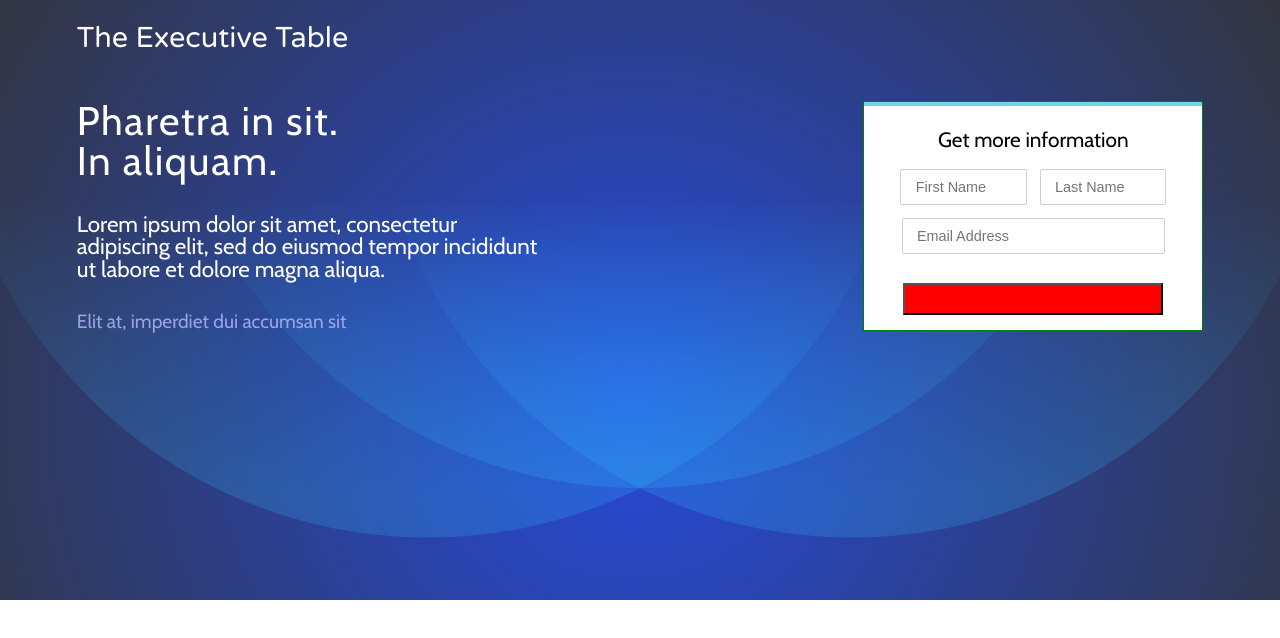
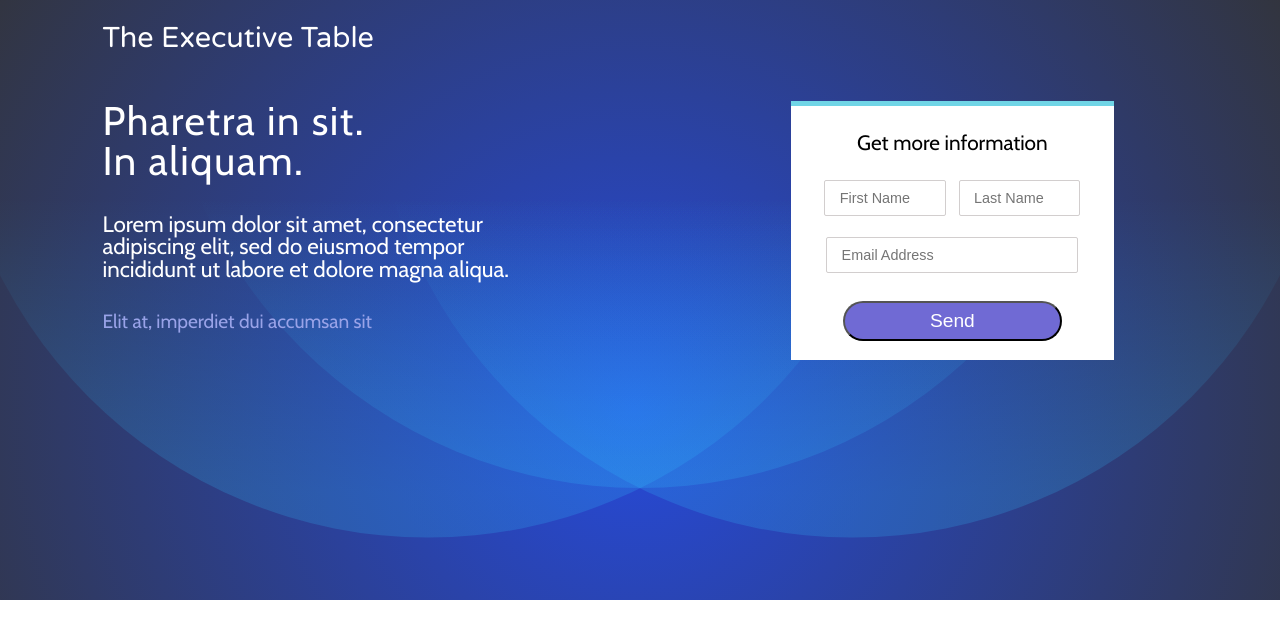
Before and after one commit to rohansuri17/ExecutiveTable, a React (Create React App) app in the folder executivetable_restserver/frontend/executivetable-frontend/: page / in a window 1280 px wide. Shown: the top 638 px of the page. Built offline with nearby package versions, Linux system fonts and the light colour scheme.

Commit message:
Added styling to form component

```diff
--- a/executivetable_restserver/frontend/executivetable-frontend/src/components/landing/landing.jsx
+++ b/executivetable_restserver/frontend/executivetable-frontend/src/components/landing/landing.jsx
@@ -25,7 +25,7 @@ class Landing extends React.Component {
               <input type="text" placeholder="Last Name" />
             </div>
             <input type="email" placeholder="Email Address" />
-            <button value="Send" />
+            <button>Send</button>
           </form>
         </div>
       </div>
--- a/executivetable_restserver/frontend/executivetable-frontend/src/stylesheets/components/landing.scss
+++ b/executivetable_restserver/frontend/executivetable-frontend/src/stylesheets/components/landing.scss
@@ -12,13 +12,13 @@ div.landing-outer__container {
     font-family: $Varela;
     color: white;
     font-size: 1.8rem;
-    padding: 1.5rem 6vw;
+    padding: 1.5rem 8vw;
   }
 
   div.landing-header__text-form__container {
     display: flex;
     justify-content: space-between;
-    padding: 3vh 6vw;
+    padding: 3vh 8vw;
 
     div.landing-header__text-container {
       color: white;
@@ -46,8 +46,11 @@ div.landing-outer__container {
       width: 30%;
       display: flex;
       flex-direction: column;
-
-      border: 1px solid green; // TEST
+      min-height: 15rem;
+      max-width: 23rem;
+      padding-bottom: 1.2rem;
+      justify-content: space-between;
+      margin-right: 5vw;
 
       div.landing-header__form-top-border-line {
         height: 2%;
@@ -58,7 +61,7 @@ div.landing-outer__container {
         text-align: center;
         font-size: 1.3rem;
         font-family: $Cabin;
-        padding: 1.5rem 1rem 0.7rem 1rem;
+        padding: 1.5rem 1rem 1rem 1rem;
       }
 
       div.landing-header__form-name-container {
@@ -77,8 +80,10 @@ div.landing-outer__container {
       }
 
       input {
-        margin: auto;
-        margin-top: 0.4rem;
+        margin-left: auto;
+        margin-right: auto;
+        margin-top: 0.7rem;
+        margin-bottom: 1.5rem;
         display: block;
         border: 1px solid #d2cece;
         border-radius: 2px;
@@ -89,10 +94,16 @@ div.landing-outer__container {
       }
 
       button {
-        background-color: red;
-        width: 77%;
-        margin: auto;
-        height: 2rem;
+        background-color: #706ad4;
+        width: 68%;
+        margin-left: auto;
+        margin-right: auto;
+        height: 2.5rem;
+        border-radius: 20px;
+        color: white;
+        font-size: 1.2rem;
+        cursor: pointer;
+        font-weight: 500;
       }
     }
   }
```
